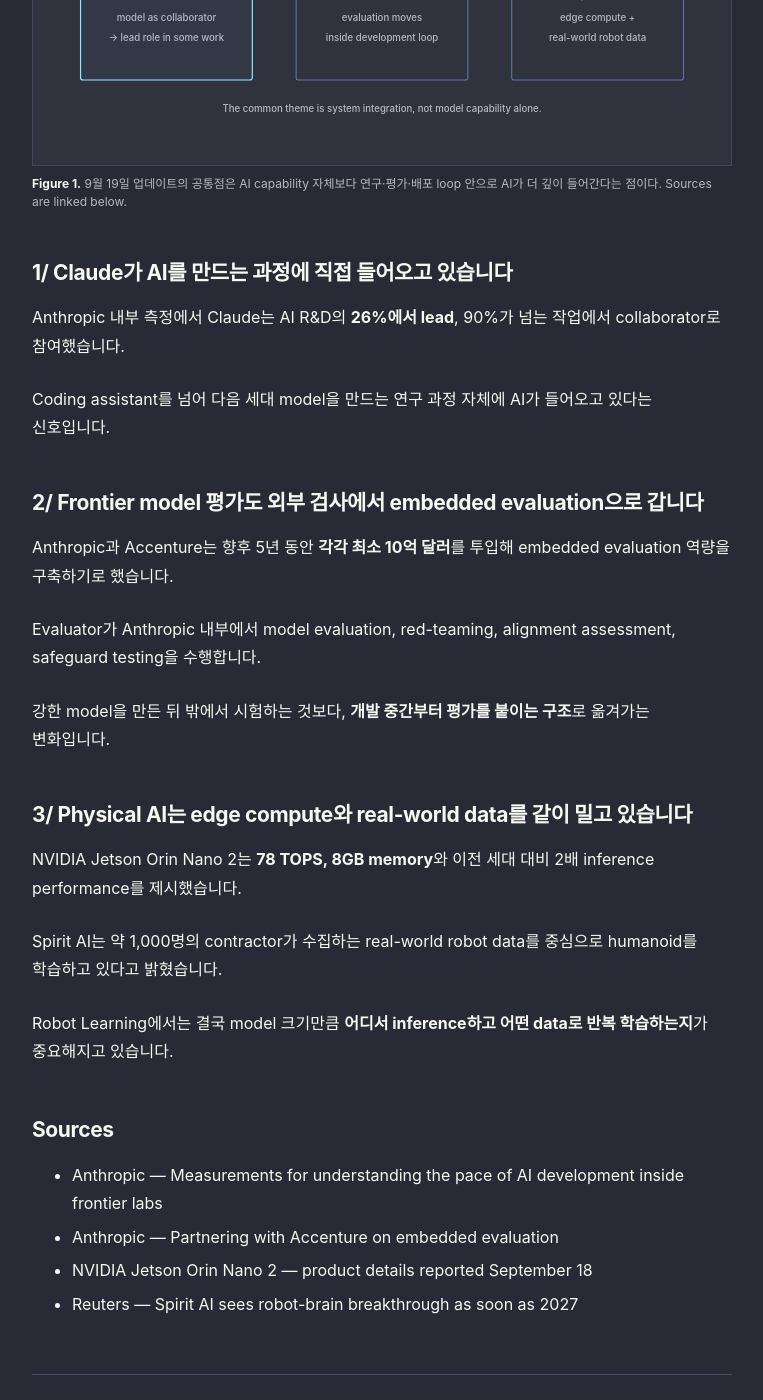
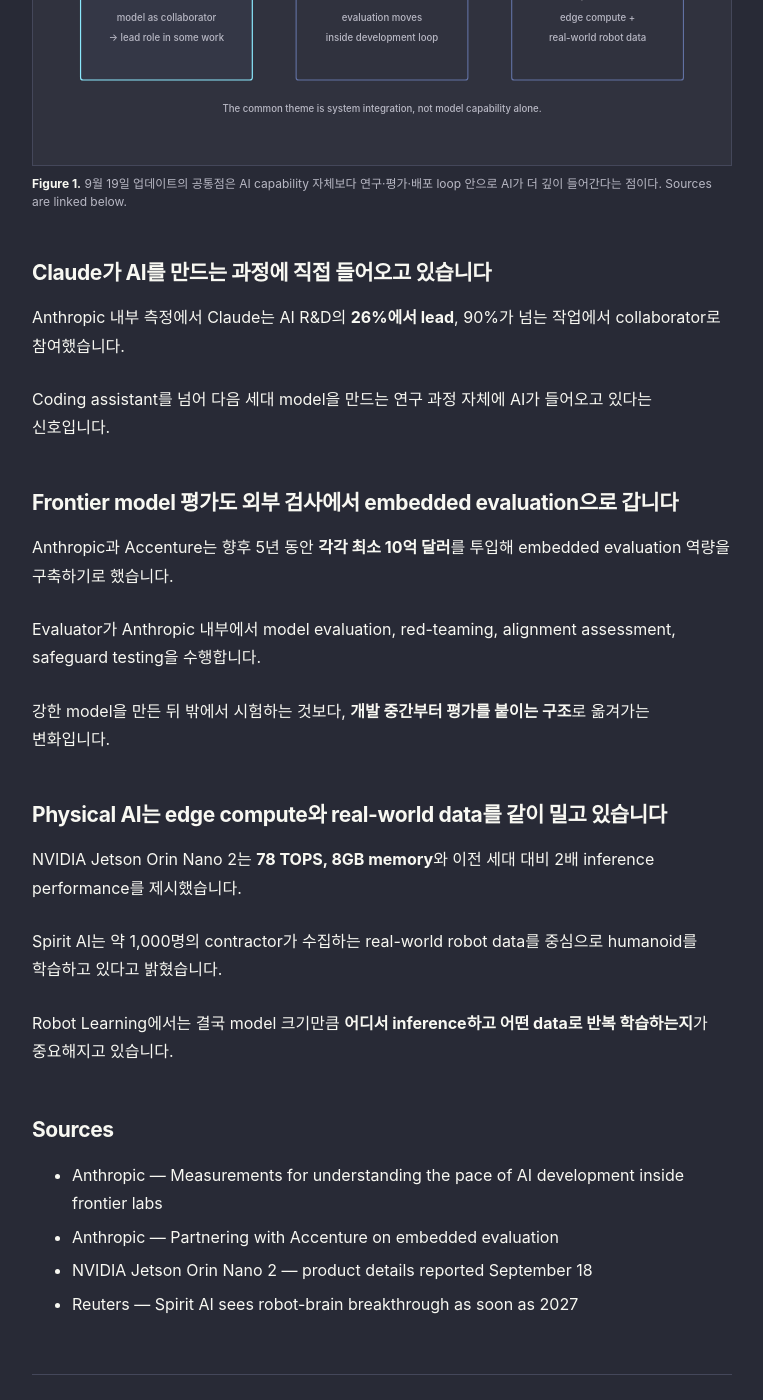
Before and after one commit to nayana224/nayana224.github.io, a Jekyll site: the page built from _research_feed/2026-09-19-ai-robotics.md, in a window 1280 px wide and 1400 px high, scrolled down 818 px. Shown: the whole window, without its empty margins (258-1021 px from the left). Built offline with Jekyll 4.4.1, drawn with Linux system fonts in a browser that asks for light colours.

Commit message:
content: remove thread numbering from Research Feed

```diff
--- a/_research_feed/2026-09-19-ai-robotics.md
+++ b/_research_feed/2026-09-19-ai-robotics.md
@@ -29,13 +29,13 @@
  <figcaption><strong>Figure 1.</strong> 9월 19일 업데이트의 공통점은 AI capability 자체보다 연구·평가·배포 loop 안으로 AI가 더 깊이 들어간다는 점이다. Sources are linked below.</figcaption>
 </figure>
 
-## 1/ Claude가 AI를 만드는 과정에 직접 들어오고 있습니다
+## Claude가 AI를 만드는 과정에 직접 들어오고 있습니다
 
 Anthropic 내부 측정에서 Claude는 AI R&D의 **26%에서 lead**, 90%가 넘는 작업에서 collaborator로 참여했습니다.
 
 Coding assistant를 넘어 다음 세대 model을 만드는 연구 과정 자체에 AI가 들어오고 있다는 신호입니다.
 
-## 2/ Frontier model 평가도 외부 검사에서 embedded evaluation으로 갑니다
+## Frontier model 평가도 외부 검사에서 embedded evaluation으로 갑니다
 
 Anthropic과 Accenture는 향후 5년 동안 **각각 최소 10억 달러**를 투입해 embedded evaluation 역량을 구축하기로 했습니다.
 
@@ -43,7 +43,7 @@
 
 강한 model을 만든 뒤 밖에서 시험하는 것보다, **개발 중간부터 평가를 붙이는 구조**로 옮겨가는 변화입니다.
 
-## 3/ Physical AI는 edge compute와 real-world data를 같이 밀고 있습니다
+## Physical AI는 edge compute와 real-world data를 같이 밀고 있습니다
 
 NVIDIA Jetson Orin Nano 2는 **78 TOPS, 8GB memory**와 이전 세대 대비 2배 inference performance를 제시했습니다.
 
@@ -52,7 +52,6 @@
 Robot Learning에서는 결국 model 크기만큼 **어디서 inference하고 어떤 data로 반복 학습하는지**가 중요해지고 있습니다.
 
 ## Sources
-
 - [Anthropic — Measurements for understanding the pace of AI development inside frontier labs](https://www.anthropic.com/institute/measuring-pace-of-ai-development)
 - [Anthropic — Partnering with Accenture on embedded evaluation](https://www.anthropic.com/news/accenture-embedded-evaluation)
 - [NVIDIA Jetson Orin Nano 2 — product details reported September 18](https://roboticsandautomationnews.com/2026/09/18/nvidia-unveils-jetson-orin-nano-2-for-robotics-and-edge-ai/104918/)
```
